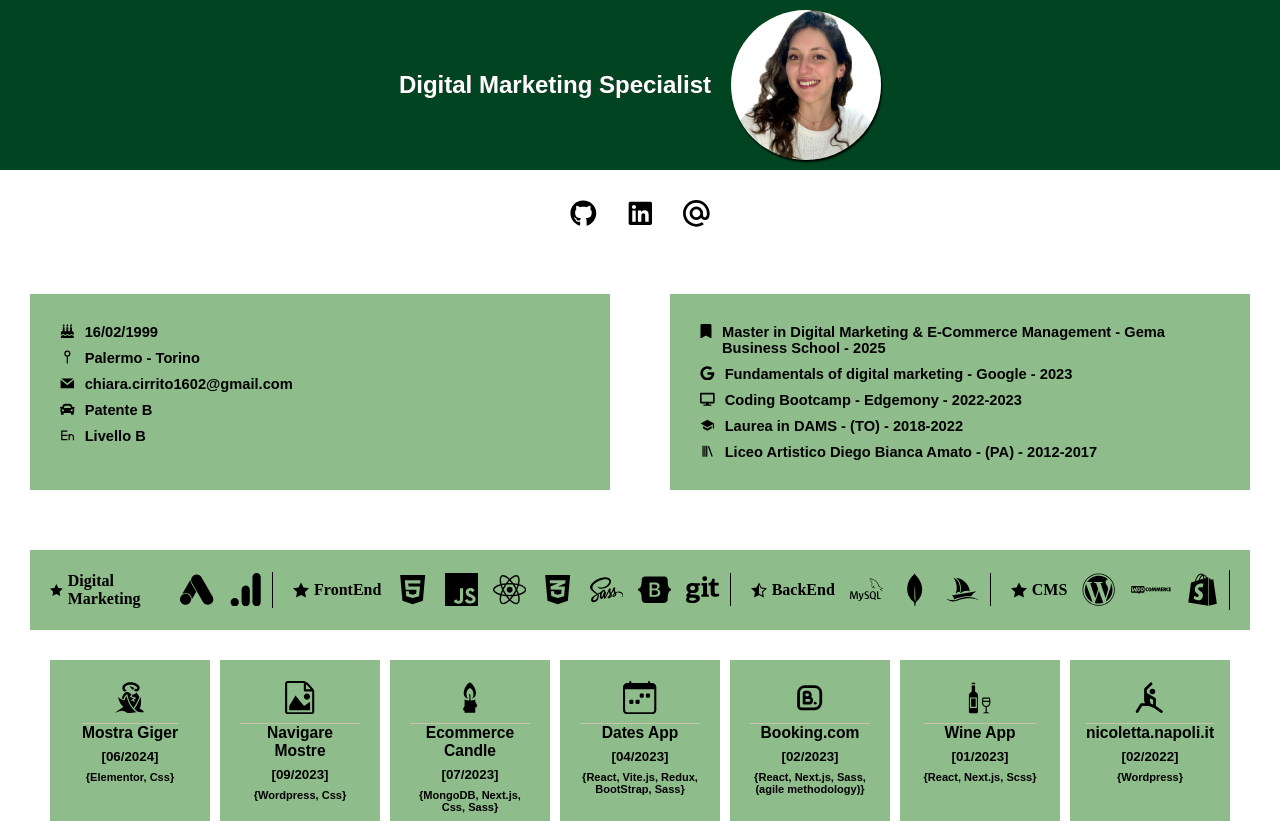
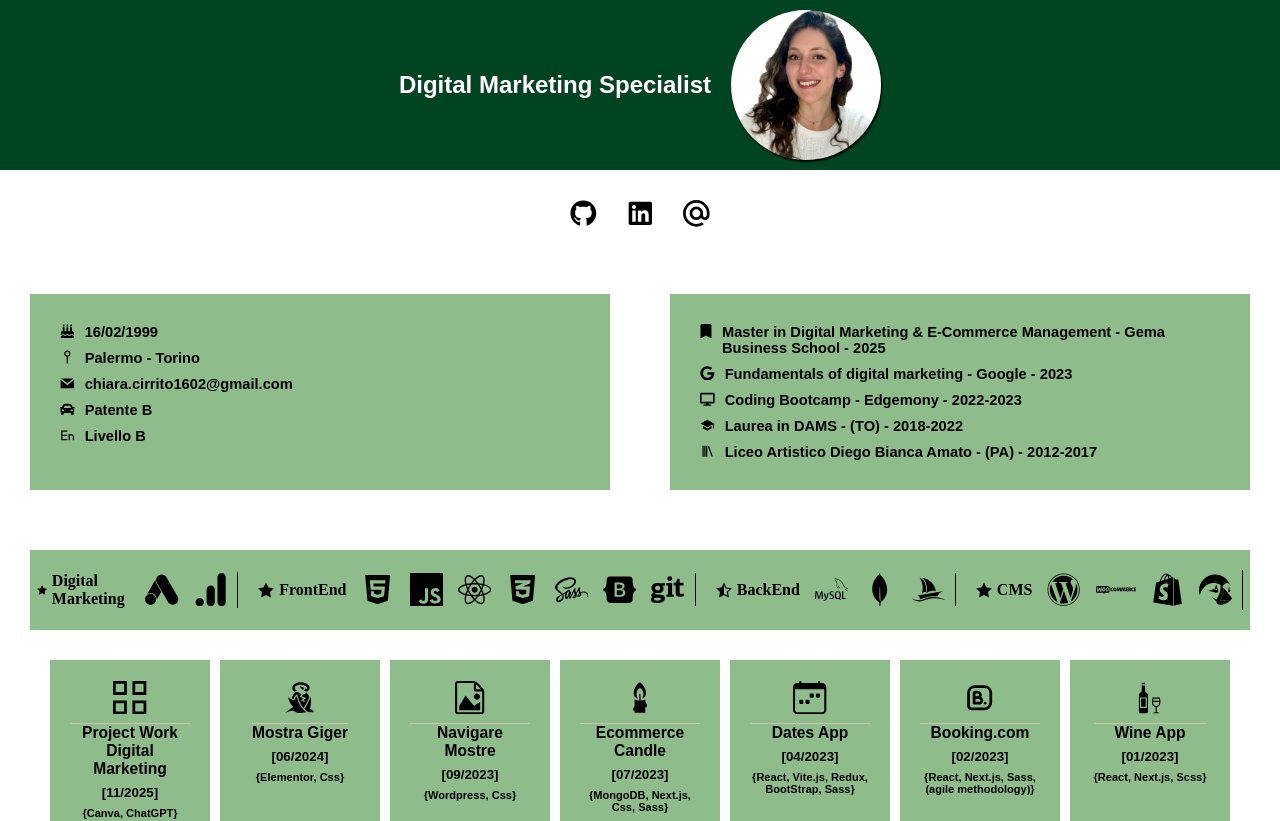
Before and after one commit to chiacirrito/portfolio, a Next.js app: page / in a window 1280 px wide. Shown: the top 821 px of the page. Built offline with nearby package versions, Linux system fonts and the light colour scheme; a web font is replaced by a local one.

Commit message:
finemaster

```diff
--- a/src/components/skillsTech/SkillsTech.jsx
+++ b/src/components/skillsTech/SkillsTech.jsx
@@ -11,7 +11,7 @@ import {
   SiBootstrap,
   SiWoocommerce,
   SiJavascript,
-  SiNextdotjs,
+  SiPrestashop,
   SiMysql,
   SiMongodb,
   SiPhpmyadmin,
@@ -95,6 +95,9 @@ const SkillsTech = () => {
           <li>
             <FaShopify />
           </li>
+          <li>
+            <SiPrestashop />
+          </li>
         </ul>
       </div>
     </div>
--- a/src/mocks/project.js
+++ b/src/mocks/project.js
@@ -1,15 +1,19 @@
 import { TbBrandBooking } from "react-icons/tb";
-import { GrYoga } from "react-icons/gr";
-import {
-  GiWineBottle,
-  GiCandleLight,
-  GiHeadphones,
-  GiAlienEgg,
-} from "react-icons/gi";
+import { GrYoga, GrProjects } from "react-icons/gr";
+import { GiWineBottle, GiCandleLight, GiAlienEgg } from "react-icons/gi";
 import { BsCalendarWeek } from "react-icons/bs";
 import { ImFilePicture } from "react-icons/im";
 
 export const ProjectList = [
+  {
+    id: 1,
+    title: "Project Work Digital Marketing",
+    data: "[11/2025]",
+    link: "https://www.canva.com/design/DAG4HYw97ZE/YaXpuIGhLGFO4FtOjrOK6w/view?utm_content=DAG4HYw97ZE&utm_campaign=designshare&utm_medium=link2&utm_source=uniquelinks&utlId=hc2281ba86e",
+    img: <GrProjects />,
+    description: "Progetto di strategia digitale",
+    tech: "{Canva, ChatGPT}",
+  },
   {
     id: 1,
     title: "Mostra Giger",
```
